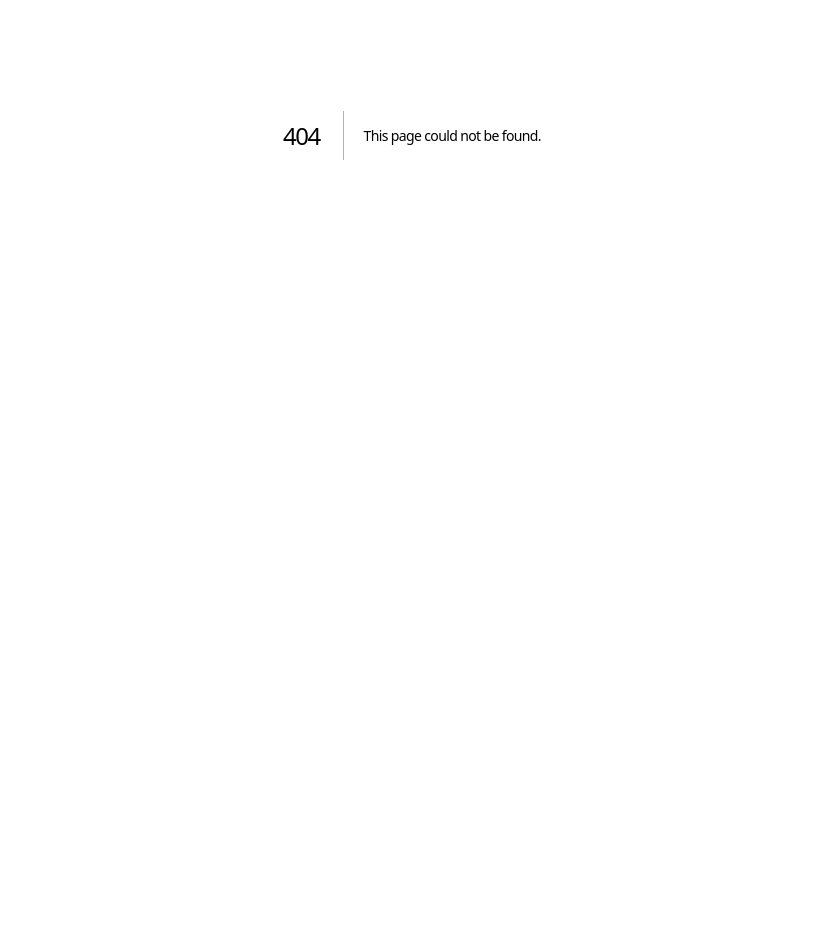
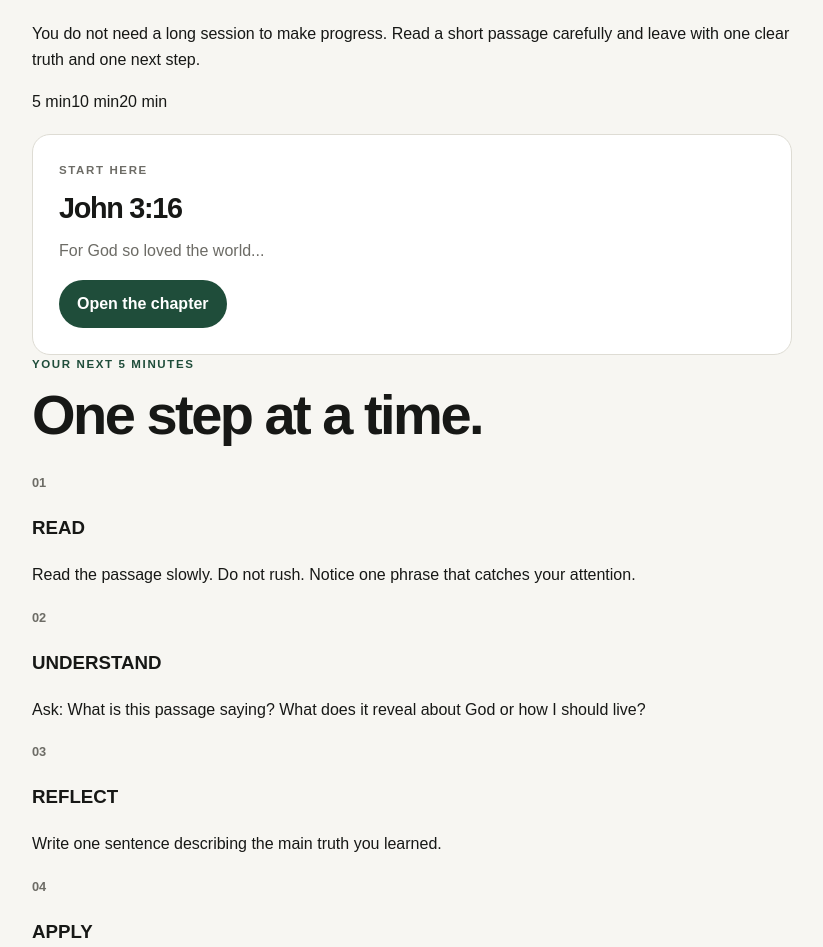
Before and after one commit to Zestplay-com/bible-study-platform, a Next.js app: page /study in a window 1280 px wide. Before the commit this address had no page. Shown: the part 265-1212 px from the top of the page, without its empty margins (228-1051 px from the left). Before the commit the page ends 800 px from the top, so only its background shows below. Built offline with nearby package versions, Linux system fonts and the light colour scheme.

Commit message:
Build the 5, 10 and 20-minute study experience

```diff
--- /dev/null
+++ b/app/study/page.tsx
@@ -0,0 +1,110 @@
+import { sitePath } from "@/lib/site";
+import { defaultTranslationId } from "@/lib/bible/translations";
+import { getBibleProvider } from "@/lib/bible/registry";
+
+const STUDY_MINUTES = [5, 10, 20] as const;
+
+type Props = { searchParams: Promise<{ minutes?: string }> };
+
+function getStudyMinutes(value?: string) {
+  const minutes = Number(value);
+  return STUDY_MINUTES.includes(minutes as (typeof STUDY_MINUTES)[number]) ? minutes : 5;
+}
+
+function getStudyContent(minutes: number) {
+  if (minutes === 10) {
+    return {
+      title: "A focused 10-minute study",
+      description: "Go beyond the surface: read the passage, understand its context, and reflect on what it means for your life.",
+      steps: [
+        ["READ", "Read the passage slowly twice. Notice repeated words, commands, promises, and contrasts."],
+        ["UNDERSTAND", "Ask who is speaking, who is listening, what is happening, and what comes before and after the passage."],
+        ["REFLECT", "Write one truth that stands out and one question you still have."],
+        ["APPLY", "Choose one clear action you can take today because of what you read."],
+      ],
+    };
+  }
+  if (minutes === 20) {
+    return {
+      title: "A deeper 20-minute study",
+      description: "Take your time with Scripture. Observe the text, trace its meaning, and turn your learning into action.",
+      steps: [
+        ["READ", "Read the passage three times. Mark key words, repeated ideas, commands, promises, and changes in thought."],
+        ["CONTEXT", "Read the surrounding section. Identify the writer, audience, situation, purpose, and major theme."],
+        ["DISCOVER", "Compare related Scriptures and look for how this passage connects with the wider message of the Bible."],
+        ["REFLECT", "Write what this passage teaches about God, people, faith, obedience, or the gospel."],
+        ["APPLY", "Turn your learning into one specific action, prayer, or change of attitude."],
+      ],
+    };
+  }
+  return {
+    title: "A focused 5-minute study",
+    description: "You do not need a long session to make progress. Read a short passage carefully and leave with one clear truth and one next step.",
+    steps: [
+      ["READ", "Read the passage slowly. Do not rush. Notice one phrase that catches your attention."],
+      ["UNDERSTAND", "Ask: What is this passage saying? What does it reveal about God or how I should live?"],
+      ["REFLECT", "Write one sentence describing the main truth you learned."],
+      ["APPLY", "Choose one small, practical step you will take today."],
+    ],
+  };
+}
+
+export default async function StudyPage({ searchParams }: Props) {
+  const params = await searchParams;
+  const minutes = getStudyMinutes(params.minutes);
+  const content = getStudyContent(minutes);
+  const provider = getBibleProvider(defaultTranslationId);
+  const verse = provider?.getVerse?.(defaultTranslationId, "john", 3, 16);
+
+  return (
+    <main className="action-page study-page">
+      <a className="back-link" href={sitePath("/")}>← Home</a>
+      <p className="eyebrow">LAZY-PROOF STUDY</p>
+      <h1>{content.title}</h1>
+      <p className="study-lead">{content.description}</p>
+
+      <div className="study-time-switcher" aria-label="Choose study length">
+        {STUDY_MINUTES.map((option) => (
+          <a key={option} className={option === minutes ? "time-option active" : "time-option"} href={sitePath(`/study?minutes=${option}`)}>
+            {option} min
+          </a>
+        ))}
+      </div>
+
+      <section className="study-card featured-passage">
+        <p className="eyebrow">START HERE</p>
+        <h2>{verse?.reference ?? "John 3:16"}</h2>
+        <p className="study-verse">{verse?.text ?? "For God so loved the world..."}</p>
+        <a className="primary-button" href={sitePath("/bible/john/3")}>Open the chapter</a>
+      </section>
+
+      <section className="study-steps" aria-labelledby="study-steps-heading">
+        <div className="section-heading">
+          <p className="eyebrow">YOUR NEXT {minutes} MINUTES</p>
+          <h2 id="study-steps-heading">One step at a time.</h2>
+        </div>
+        <div className="study-step-list">
+          {content.steps.map(([title, text], index) => (
+            <article className="study-step" key={title}>
+              <span className="method-number">{String(index + 1).padStart(2, "0")}</span>
+              <div>
+                <h3>{title}</h3>
+                <p>{text}</p>
+              </div>
+            </article>
+          ))}
+        </div>
+      </section>
+
+      <section className="study-finish">
+        <p className="eyebrow">FINISH STRONG</p>
+        <h2>What will you do with what you learned?</h2>
+        <p>Do not end with information only. Pray over what you learned, choose your next step, and put it into practice.</p>
+        <div className="action-page-links">
+          <a className="primary-button" href={sitePath("/memory")}>Memorize Scripture</a>
+          <a className="secondary-button" href={sitePath("/notes")}>Write a note</a>
+        </div>
+      </section>
+    </main>
+  );
+}
```
